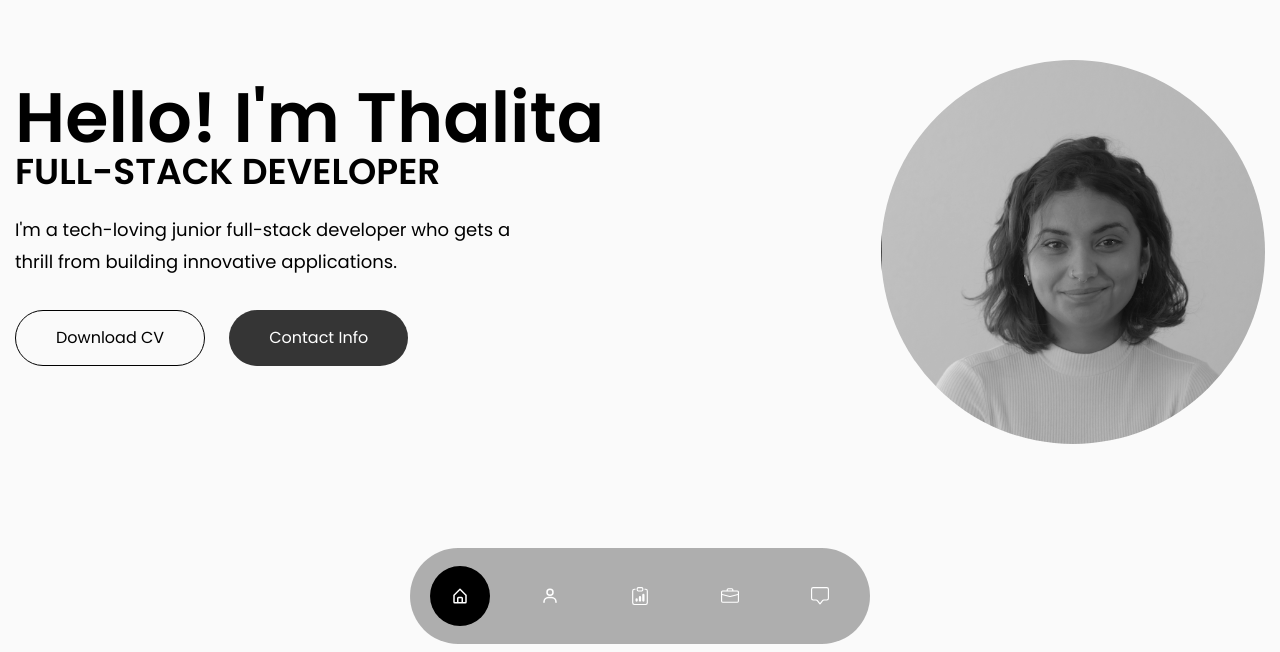
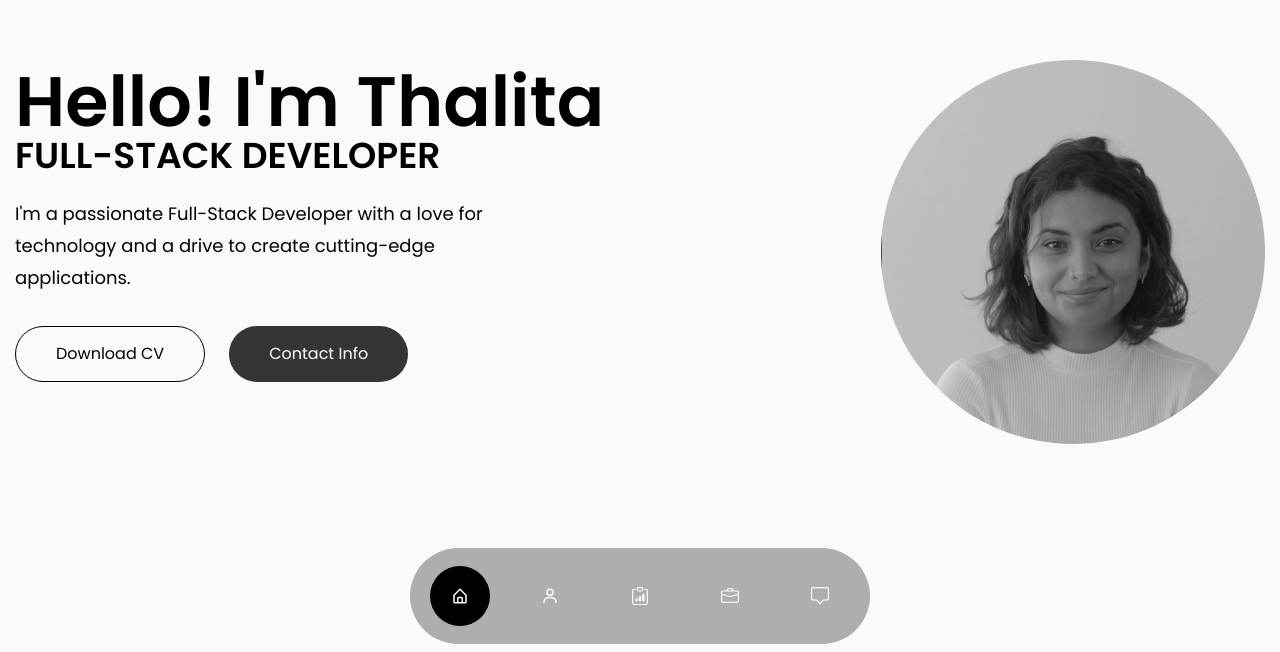
Before and after one commit to ThalitadosReis/my-portfolio, a React (Create React App) app: page / in a window 1280 px wide. Shown: the part 148-800 px from the top of the page. Built offline with nearby package versions, Linux system fonts and the light colour scheme; the HTML template or start-up script is replaced by a standard one.

Commit message:
banner p edited

```diff
--- a/src/components/Banner.js
+++ b/src/components/Banner.js
@@ -41,8 +41,8 @@ export default function Banner() {
               viewport={{ once: false, amount: 0.7 }}
               className="mb-8 max-w-lg mx-auto lg:mx-0"
             >
-              I'm a tech-loving junior full-stack developer who gets a thrill
-              from building innovative applications.
+              I'm a passionate Full-Stack Developer with a love for technology
+              and a drive to create cutting-edge applications.
             </motion.p>
             {/* links / buttons */}
             <motion.div
```
